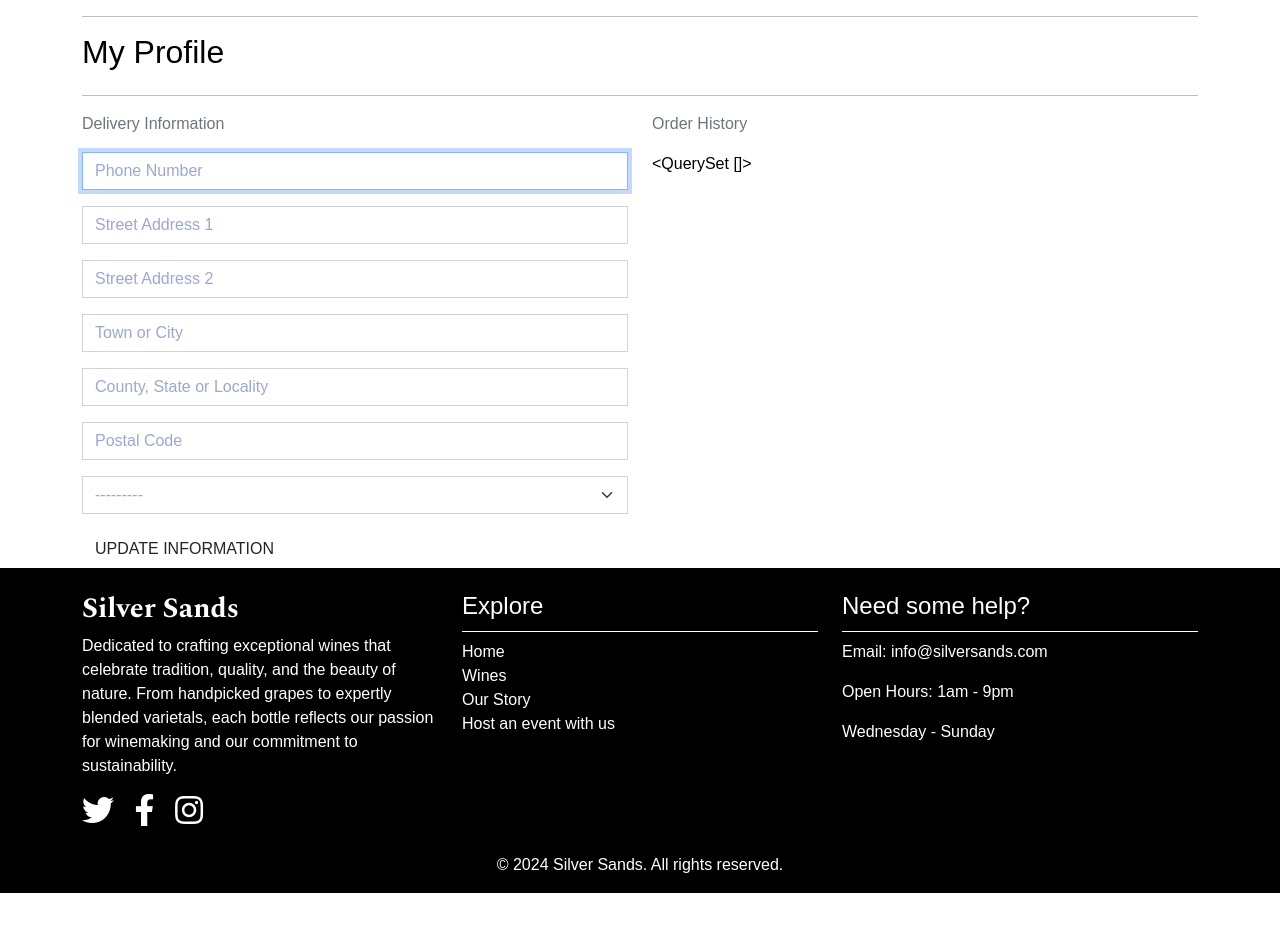
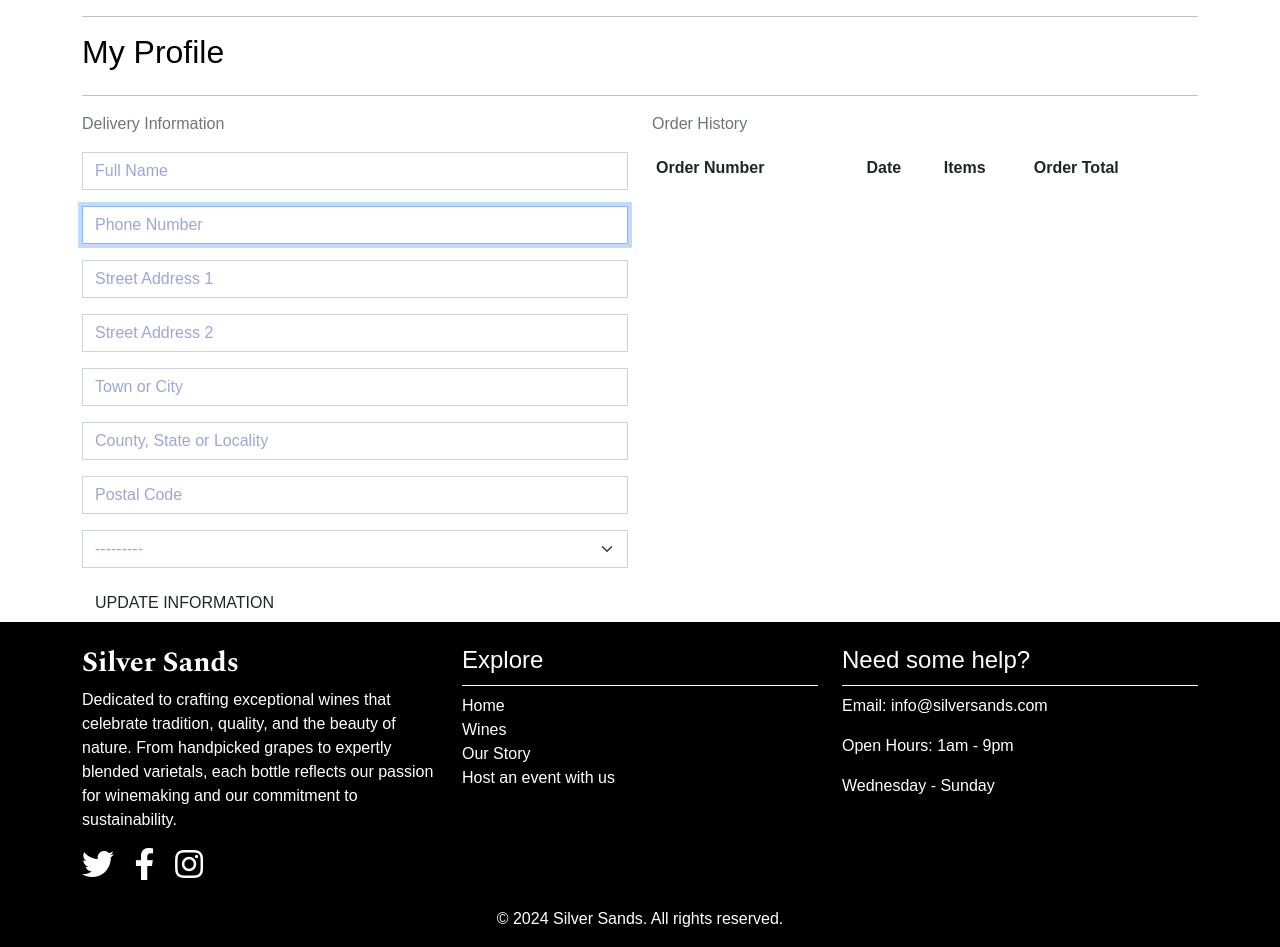
Before and after one commit to AlvaLind/project-5-silver-sands, a Django app: page /profile/ in a window 1280 px wide. Shown: the part 56-1003 px from the top of the page. Before the commit the page ends 949 px from the top, so only its background shows below. Run offline with Django 5.2, Linux system fonts and the light colour scheme; the visitor is signed in with stand-in values (Sample User, id 1); data comes from the database, SQL or seed files in the repository; data that the repository does not hold is empty; some libraries are stand-ins or nearby versions.

Commit message:
Add default delivery information and order history to profile template

```diff
--- a/checkout/admin.py
+++ b/checkout/admin.py
@@ -14,7 +14,7 @@ class OrderAdmin(admin.ModelAdmin):
                        'grand_total', 'original_bag',
                        'stripe_pid',)
 
-    fields = ('order_number', 'date', 'full_name',
+    fields = ('order_number', 'user_profile', 'date', 'full_name',
               'email', 'phone_number', 'country',
               'postcode', 'town_or_city', 'street_address1',
               'street_address2', 'county',
--- a/profiles/forms.py
+++ b/profiles/forms.py
@@ -15,6 +15,7 @@ class UserProfileForm(forms.ModelForm):
 
         super().__init__(*args, **kwargs)
         placeholders = {
+            'default_full_name': 'Full Name',
             'default_phone_number': 'Phone Number',
             'default_postcode': 'Postal Code',
             'default_town_or_city': 'Town or City',
--- a/profiles/models.py
+++ b/profiles/models.py
@@ -15,7 +15,8 @@ class UserProfile(models.Model):
     user = models.OneToOneField(User, on_delete=models.CASCADE)
 
     # Fields
-    default_phone_number = models.CharField(max_length=20, null=True, blank=True)
+    default_full_name = models.CharField(max_length=40, null=True, blank=True)
+    default_phone_number = models.CharField(max_length=15, null=True, blank=True)
     default_street_address1 = models.CharField(max_length=80, null=True, blank=True)
     default_street_address2 = models.CharField(max_length=80, null=True, blank=True)
     default_town_or_city = models.CharField(max_length=40, null=True, blank=True)
--- a/profiles/static/profiles/css/profile.css
+++ b/profiles/static/profiles/css/profile.css
@@ -1,3 +1,8 @@
+.order-history {
+    max-height: 416px;
+    overflow-y: auto;
+}
+
 #profile-update-form .form-control {
     color: #000;
 }
--- a/profiles/templates/profiles/profile.html
+++ b/profiles/templates/profiles/profile.html
@@ -34,7 +34,41 @@
             </div>
             <div class="col-12 col-lg-6">
                 <p class="text-muted">Order History</p>
-                {{ orders }}
+                <div class="order-history table-responsive">
+                    <table class="table table-sm table-borderless">
+                        <thead>
+                            <tr>
+                                <th>Order Number</th>
+                                <th>Date</th>
+                                <th>Items</th>
+                                <th>Order Total</th>
+                            </tr>
+                        </thead>
+                        <tbody>
+                            {% for order in orders %}
+                                <tr>
+                                    <td>
+                                        <a href="{% url 'order_history' order.order_number %}"
+                                        title="{{ order.order_number }}">
+                                            {{ order.order_number|truncatechars:6 }}
+                                        </a>
+                                    </td>
+                                    <td>{{ order.date }}</td>
+                                    <td>
+                                        <ul class="list-unstyled">
+                                            {% for item in order.lineitems.all %}
+                                                <li class="small">
+                                                    {{ item.product.name }} x{{ item.quantity }}
+                                                </li>
+                                            {% endfor %}
+                                        </ul>
+                                    </td>
+                                    <td>${{ order.grand_total }}</td>
+                                </tr>
+                            {% endfor %}
+                        </tbody>
+                    </table>
+                </div>
             </div>
         </div>
 {% endblock %}
--- a/profiles/urls.py
+++ b/profiles/urls.py
@@ -2,5 +2,6 @@ from django.urls import path
 from . import views
 
 urlpatterns = [
-    path('', views.profile, name='profile')
+    path('', views.profile, name='profile'),
+    path('order_history/<order_number>', views.order_history, name='order_history'),
 ]
--- a/profiles/views.py
+++ b/profiles/views.py
@@ -1,8 +1,10 @@
-from django.shortcuts import render
+from django.shortcuts import render, get_object_or_404
 from django.contrib import messages
 
 from .models import UserProfile
 from .forms import UserProfileForm
+
+from checkout.models import Order
 
 
 def profile(request):
@@ -27,3 +29,19 @@ def profile(request):
         }
 
     return render(request, template, context)
+
+def order_history(request, order_number):
+    order = get_object_or_404(Order, order_number=order_number)
+
+    messages.info(request, (
+        f'This is a past confirmation for order number {order_number}. '
+        'A confirmation email was sent on the order date.'
+    ))
+
+    template = 'checkout/checkout_success.html'
+    context = {
+        'order': order,
+        'from_profile': True,
+    }
+
+    return render(request, template, context)
```
Also changed, not shown: checkout/templates/checkout/checkout_success.html (+12 -3 lines), checkout/views.py (+47 -3 lines), profiles/migrations/0002_userprofile_default_full_name.py (added).
